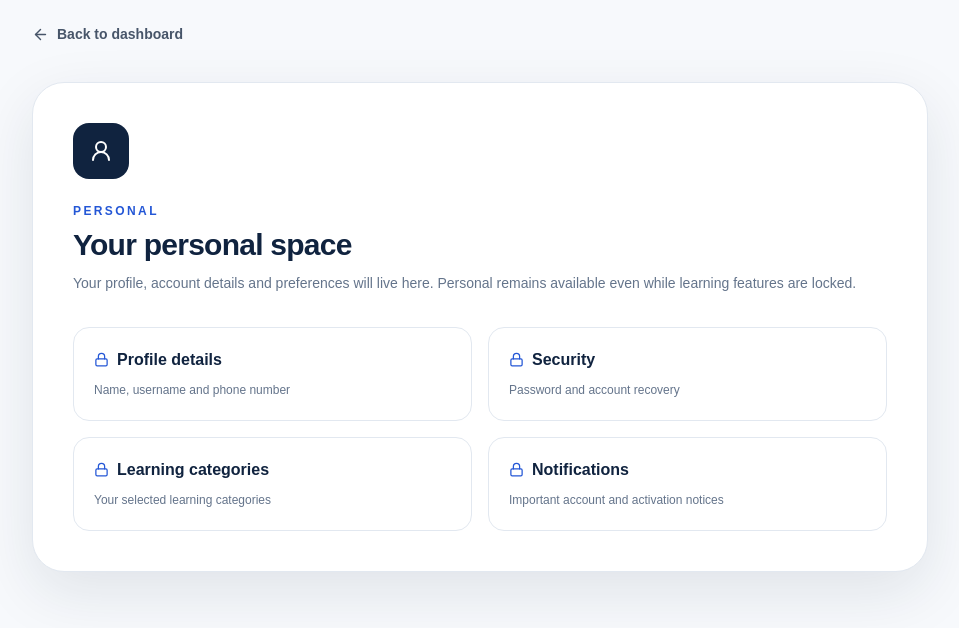
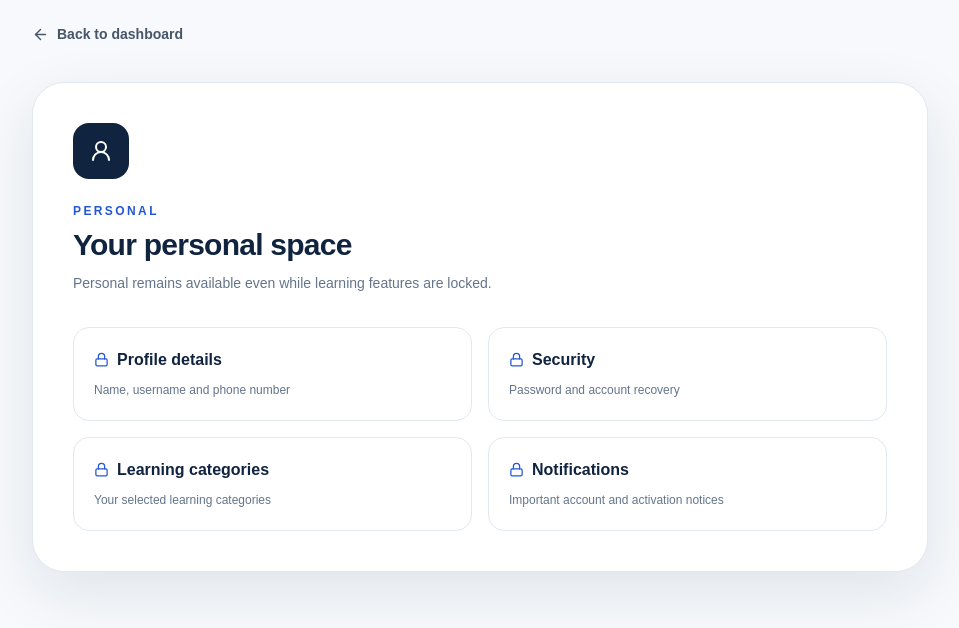
Before and after one commit to chineduwilliams739-commits/eduwills, a Next.js app: page /eduwills/dashboard/personal in a window 1280 px wide. Shown: the top 628 px of the page, without its empty margins (160-1119 px from the left). Built offline with nearby package versions, Linux system fonts and the light colour scheme.

Commit message:
fix: repair personal page GitHub Pages navigation

```diff
--- a/app/dashboard/personal/page.tsx
+++ b/app/dashboard/personal/page.tsx
@@ -1,7 +1,4 @@
 'use client';
-
 import { ArrowLeft, Lock, UserRound } from 'lucide-react';
-
-export default function PersonalPage() {
-  return <main className="min-h-screen bg-paper px-5 py-6 sm:px-8"><div className="mx-auto max-w-4xl"><a href="/dashboard" className="inline-flex items-center gap-2 text-sm font-bold text-slate-600"><ArrowLeft size={17}/> Back to dashboard</a><div className="mt-8 rounded-[2rem] border border-slate-200 bg-white p-7 shadow-soft sm:p-10"><div className="grid h-14 w-14 place-items-center rounded-2xl bg-ink text-white"><UserRound size={24}/></div><p className="mt-6 text-xs font-black uppercase tracking-[.2em] text-eduBlue">Personal</p><h1 className="mt-2 text-3xl font-black tracking-tight text-ink">Your personal space</h1><p className="mt-2 text-sm leading-6 text-slate-500">Your profile, account details and preferences will live here. Personal remains available even while learning features are locked.</p><div className="mt-8 grid gap-4 sm:grid-cols-2">{[['Profile details','Name, username and phone number'],['Security','Password and account recovery'],['Learning categories','Your selected learning categories'],['Notifications','Important account and activation notices']].map(([t,d])=><div key={t} className="rounded-2xl border border-slate-200 p-5"><div className="flex items-center gap-2 font-black"><Lock size={15} className="text-eduBlue"/>{t}</div><p className="mt-2 text-xs leading-5 text-slate-500">{d}</p></div>)}</div></div></div></main>;
-}
+const BASE='/eduwills';
+export default function PersonalPage(){return <main className="min-h-screen bg-paper px-5 py-6 sm:px-8"><div className="mx-auto max-w-4xl"><a href={`${BASE}/dashboard/`} className="inline-flex items-center gap-2 text-sm font-bold text-slate-600"><ArrowLeft size={17}/> Back to dashboard</a><div className="mt-8 rounded-[2rem] border border-slate-200 bg-white p-7 shadow-soft sm:p-10"><div className="grid h-14 w-14 place-items-center rounded-2xl bg-ink text-white"><UserRound size={24}/></div><p className="mt-6 text-xs font-black uppercase tracking-[.2em] text-eduBlue">PERSONAL</p><h1 className="mt-2 text-3xl font-black tracking-tight text-ink">Your personal space</h1><p className="mt-2 text-sm leading-6 text-slate-500">Personal remains available even while learning features are locked.</p><div className="mt-8 grid gap-4 sm:grid-cols-2">{[['Profile details','Name, username and phone number'],['Security','Password and account recovery'],['Learning categories','Your selected learning categories'],['Notifications','Important account and activation notices']].map(([t,d])=><div key={t} className="rounded-2xl border border-slate-200 p-5"><div className="flex items-center gap-2 font-black"><Lock size={15} className="text-eduBlue"/>{t}</div><p className="mt-2 text-xs leading-5 text-slate-500">{d}</p></div>)}</div></div></div></main>}
```
